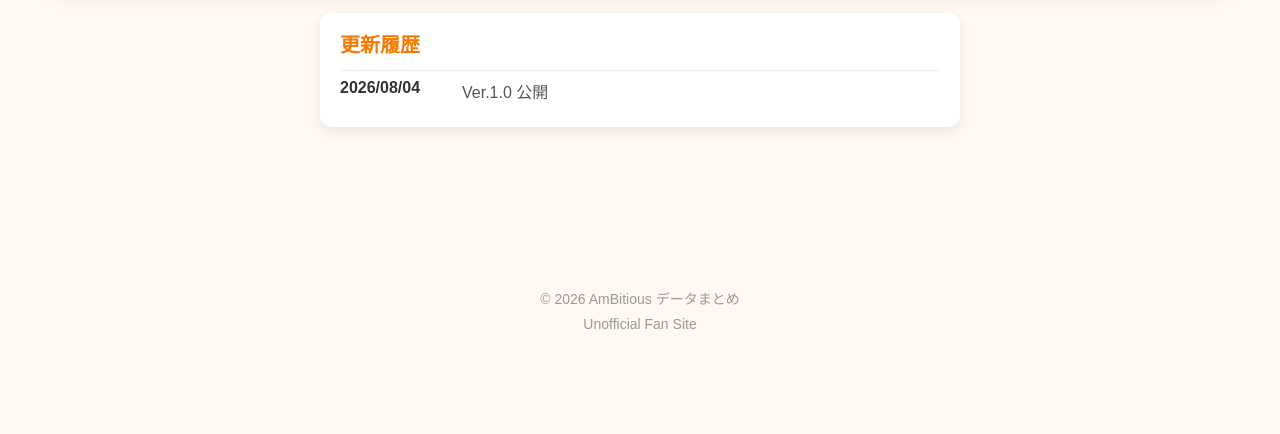
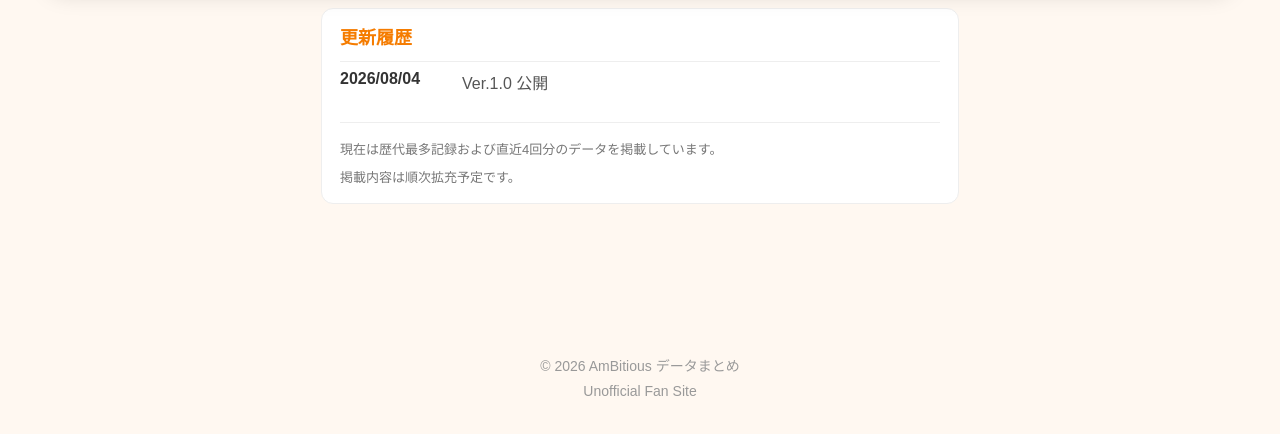
Before and after one commit to ambitious-2021/DashboardSite, a plain HTML site: page index.html in a window 1280 px wide. Shown: the part 1650-2084 px from the top of the page. Before the commit the page ends 2017 px from the top, so only its background shows below. Drawn offline with Linux system fonts and the light colour scheme.

Commit message:
Ver1.2 UI改善

```diff
--- a/index.html
+++ b/index.html
@@ -19,7 +19,7 @@
 
     <nav class="tabs">
         <button id="youtubeBtn" class="active">YouTube</button>
-        <button id="tverBtn">TVer</button>
+        <button id="tverBtn">いただきシャス</button>
         <button id="locipoBtn">Locipo</button>
     </nav>
 
@@ -47,6 +47,11 @@
                 <span class="history-text">Ver.1.0 公開</span>
             </div>
 
+            <div class="notice">
+                <p>現在は歴代最多記録および直近4回分のデータを掲載しています。</p>
+                <p>掲載内容は順次拡充予定です。</p>
+            </div>
+
         </section>
 
     </main>
--- a/style.css
+++ b/style.css
@@ -172,15 +172,16 @@ body {
 
     max-width:600px;
 
-    margin:30px auto;
+    margin:20px auto;
 
     background:white;
 
     border-radius:12px;
 
-    box-shadow:0 4px 12px rgba(0,0,0,.08);
+    box-shadow:none;
+    border:1px solid #eee;
 
-    padding:16px 20px;
+    padding:14px 18px;
 
     text-align:left;
 
@@ -192,7 +193,7 @@ body {
 
     color:#F57C00;
 
-    font-size:20px;
+    font-size:18px;
 
     margin-bottom:12px;
 
@@ -224,6 +225,25 @@ body {
 
     margin:0;
 
+}
+
+.notice {
+    max-width: 600px;
+    margin: 20px auto 0;
+    padding-top: 16px;
+    border-top: 1px solid #eee;
+    font-size: 13px;
+    color: #777;
+    line-height: 1.7;
+    text-align: left;
+}
+
+.notice p{
+    margin:0;
+}
+
+.notice p + p{
+    margin-top:6px;
 }
 
 /* =========================
```
